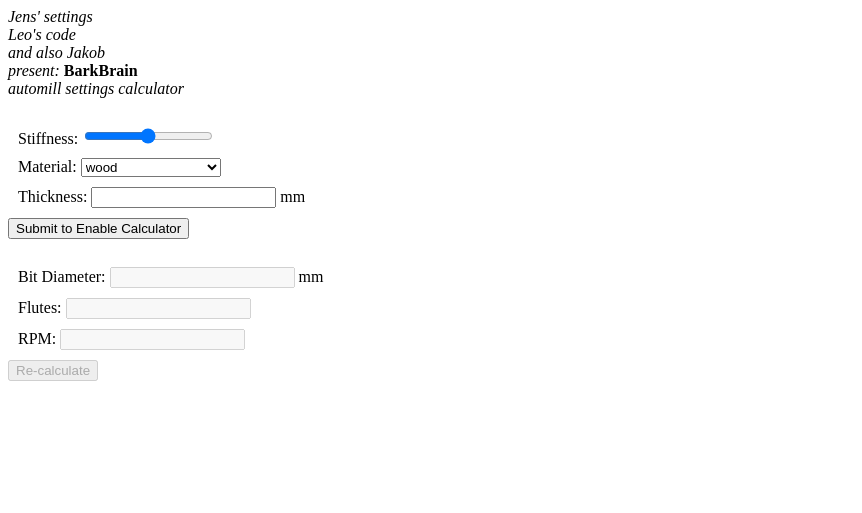
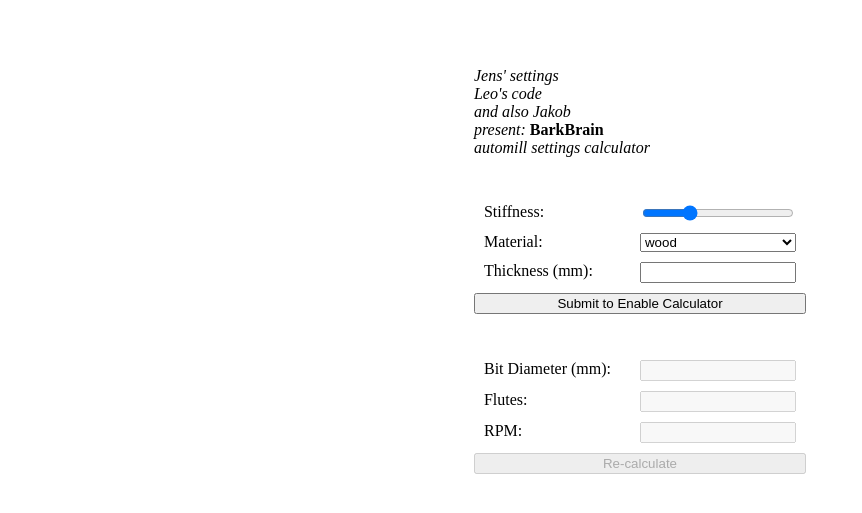
Before and after one commit to leomcelroy/bark-brain, a plain HTML site: page index.html in a window 1280 px wide. Shown: the whole page, without its empty margins (0-862 px from the left). Drawn offline with Linux system fonts and the light colour scheme.

Commit message:
Update index.html

```diff
--- a/index.html
+++ b/index.html
@@ -11,8 +11,29 @@
 </head>
 <style>
   .line {
+    display: grid;
+    grid-template:
+      ". ." 100%
+      / 50% 50%;
+
     margin: 10px;
   }
+
+  body {
+    display: grid;
+    place-content: center;
+    height: 70vh;
+  }
+
+/*  .left {
+    display: grid;
+    place-items: start;
+  }
+
+  .right {
+    display: grid;
+    place-items: end;
+  }*/
 </style>
 
 <body>
@@ -516,7 +537,6 @@
     }
 
   </script>
-
   <text>
     <i>
     Jens' settings <br>
@@ -530,11 +550,12 @@
 
   <form id="inputs">
     <div class="line">
-      Stiffness: <input type="range" min="1" max="100" value="50" class="slider" id="stiffness">
+      <span class="left">Stiffness:</span>
+      <input type="range" class="right" min="1" max="100" value="30" id="stiffness">
     </div>
     <div class = "line">
-      Material:
-      <select id="material">
+      <span class="left">Material:</span>
+      <select id="material" class="right">
         <option value="wood">wood</option>
         <option value="mdf">mdf</option>
         <option value="foam_or_wax">foam_or_wax</option>
@@ -547,17 +568,29 @@
         <option value="steel_finishing">steel_finishing</option>
       </select>
     </div>
-    <div class = "line"> Thickness: <input type="number" id="materialThickness"> mm</div>
+    <div class = "line">
+      <span class="left">Thickness (mm):</span>
+      <input class="right" type="number" id="materialThickness">
+    </div>
   </form>
   <button type="submit" id="submit1" onClick="submit1()">Submit to Enable Calculator</button>
   <br/><br/>
   <form id="inputs2">
-     <div class="line"> Bit Diameter: <input type="number" id="bitDiameter" disabled> mm</div>
-     <div class="line"> Flutes: <input type="number" id="flutes" disabled></div>
-     <div class="line"> RPM: <input type="number" id="rpm" disabled></div>
+    <div class="line">
+      <span class="left">Bit Diameter (mm):</span>
+      <input class="right" type="number" id="bitDiameter" disabled>
+    </div>
+    <div class="line">
+      <span class="left">Flutes:</span>
+      <input class="right" type="number" id="flutes" disabled>
+    </div>
+    <div class="line">
+      <span class="left">RPM:</span>
+      <input class="right" type="number" id="rpm" disabled>
+    </div>
   </form>
   <button type="submit" id="submit2" onClick="submit2()" disabled>Re-calculate</button> <br>
-  <br>
+  <br/>
   <div id="output"></div>
 </body>
 </html>
```
